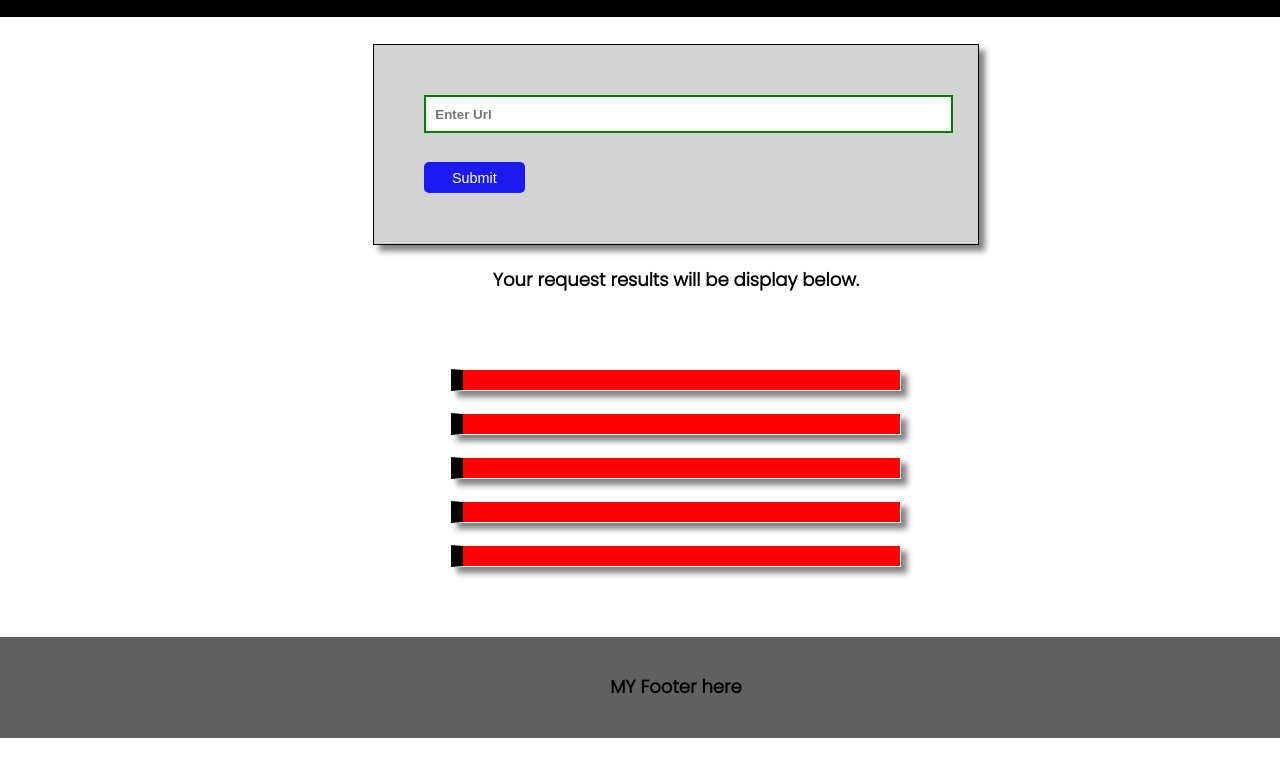
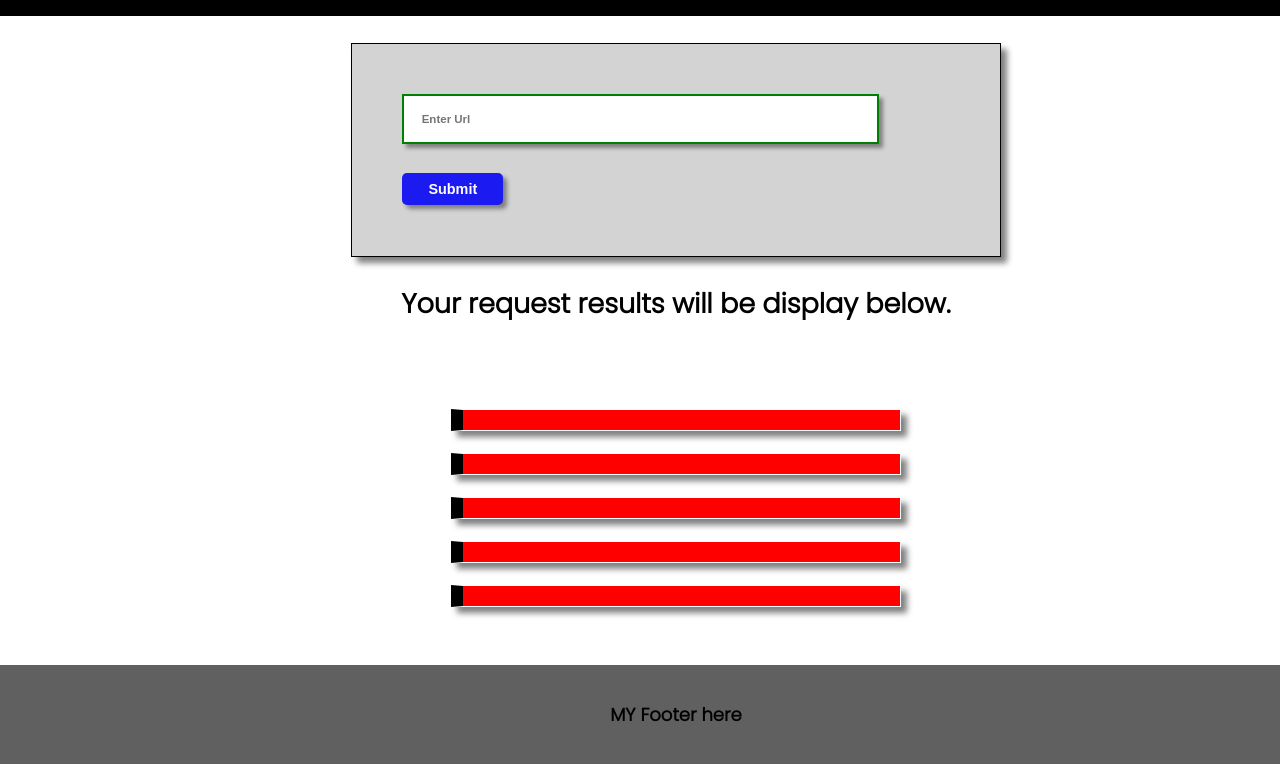
Before and after one commit to NodEm9/npl-project4, a website built with webpack: page src/client/views/index.html in a window 1280 px wide. Shown: the part 62-844 px from the top of the page. Before the commit the page ends 818 px from the top, so only its background shows below. Built offline with nearby package versions, Linux system fonts and the light colour scheme.

Commit message:
added more style

```diff
--- a/src/client/styles/_form.scss
+++ b/src/client/styles/_form.scss
@@ -12,9 +12,10 @@ section {
 
 /* Create three equal columns that floats next to each other */
    #url {
-         width: 38em;
+         width: 43em;
          height: 3%;
-         padding: 0.7em;
+         padding: 1.5em;
+         font-size: 0.8em;
          font-weight: bold;
   }
 }
@@ -23,6 +24,8 @@ section {
          text-align: center;
          margin-top: 1em ;
          margin-bottom: 1em;
+         font-size: 1.5em;
+         font-weight: bold;
 }
 
 .column {
@@ -62,11 +65,17 @@ section {
 }
 
 .button {
-         grid-area: span 12;
-         margin-bottom: 12em;
-         justify-content: center;
-         margin-top: 1em;
-         margin-bottom: 1px;
+       width: 7em;
+       background-color: #1a1af1;
+       padding: 0.5em;
+       border: none;
+       color: #fff;
+       border-radius: 5px;
+       font-size: 1.5em;
+       font-weight: bold;
+       grid-area: span 2;
+       text-align: center;
+       margin-top: 2em;
 }
 
 input:invalid {
@@ -74,12 +83,14 @@ input:invalid {
 }
 
 input:valid {
-         border: 2px solid green;
+         border: transparent;
+         box-shadow: 4px 4px 4px #808080;
+
 }
 
 .form-section_main {
          border: 1px solid;
-         width: 35em;
+         width: 38em;
          margin: 0 auto;
          margin-left: 2em;
          margin-right: 2em;
```
